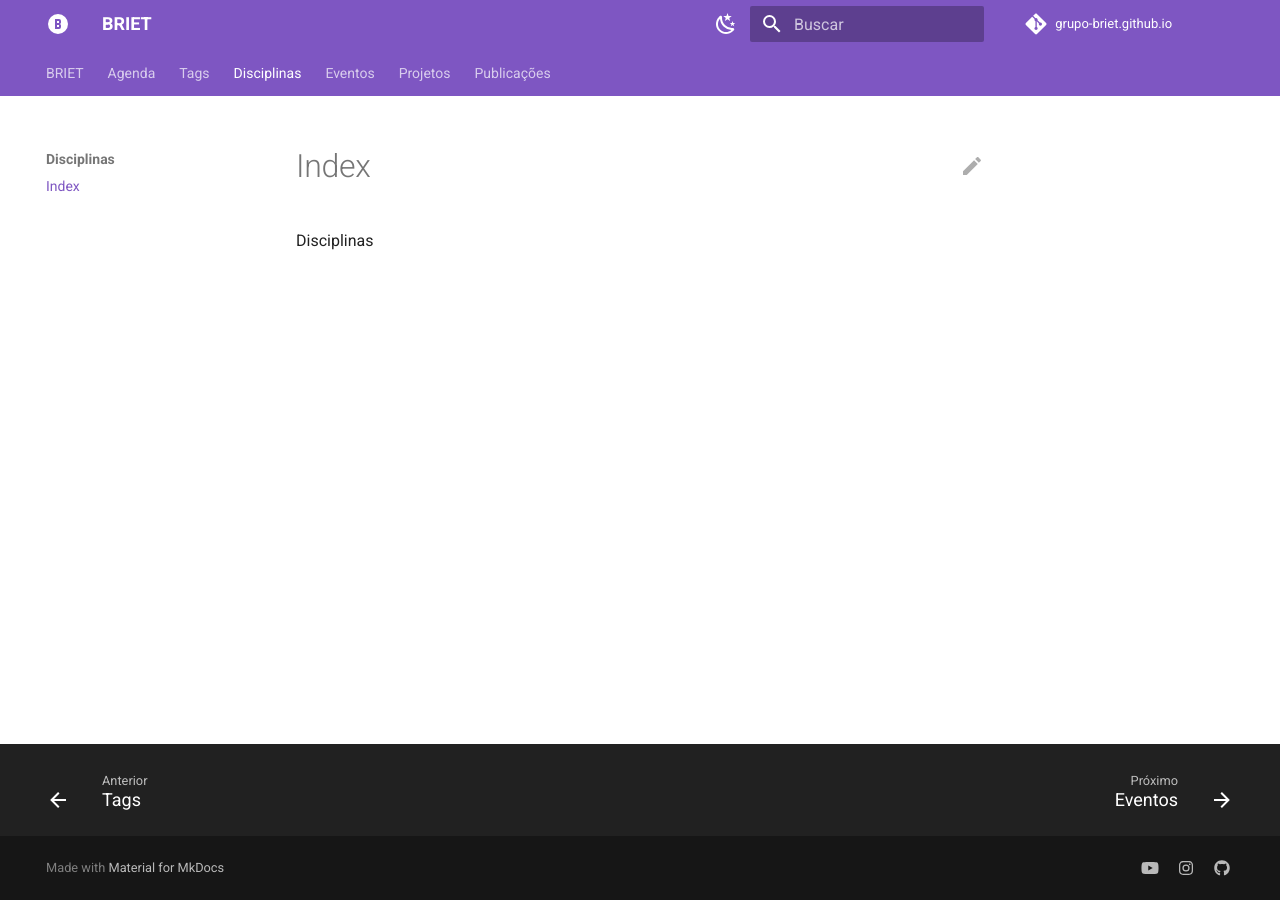
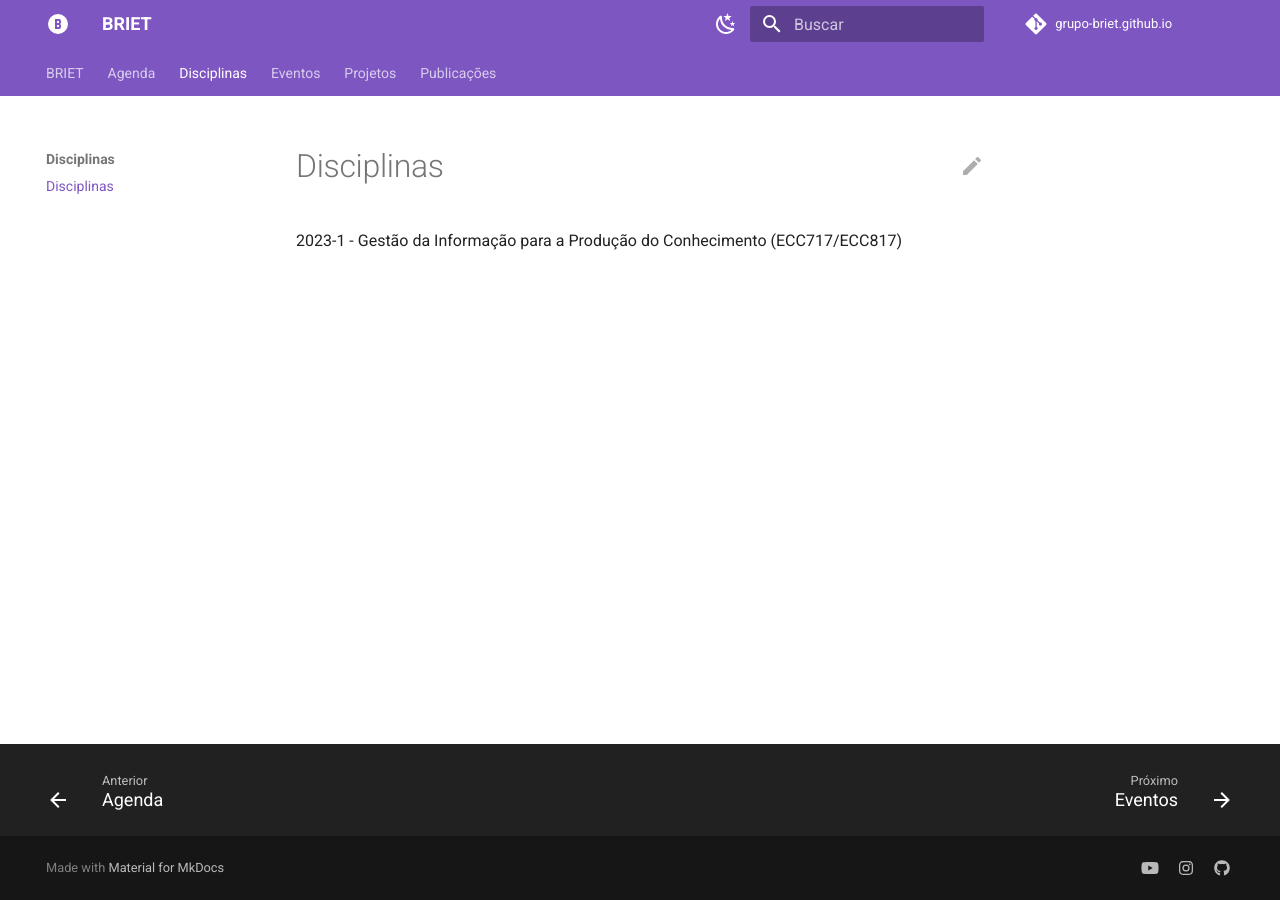
Before and after one commit to keellyayala/grupo-briet.github.io, an MkDocs documentation site: the page built from docs/disciplinas/index.md, in a window 1280 px wide. Built offline with MkDocs 1.6.1 and Material for MkDocs 9.7.7, drawn with Linux system fonts in a browser that asks for light colours; a script that is not in the unit is left out; comment, search, counter and statistics services are not loaded.

```diff
--- a/docs/disciplinas/index.md
+++ b/docs/disciplinas/index.md
@@ -1 +1,7 @@
-Disciplinas
+---
+title: Disciplinas
+---
+
+# Disciplinas
+
+2023-1 - Gestão da Informação para a Produção do Conhecimento (ECC717/ECC817)
--- a/mkdocs.yml
+++ b/mkdocs.yml
@@ -111,8 +111,8 @@ plugins:
         securityLevel: 'loose'
         theme: |
             ^(window.matchMedia && window.matchMedia('(prefers-color-scheme: dark)').matches) ? 'dark' : 'light'
-  - tags:
-      tags_file: tags.md
+#  - tags:
+#      tags_file: tags.md
   - social
   - minify:
       minify_html: true
```
Also changed, not shown: arquivos/tags.md (renamed from docs/tags.md).
